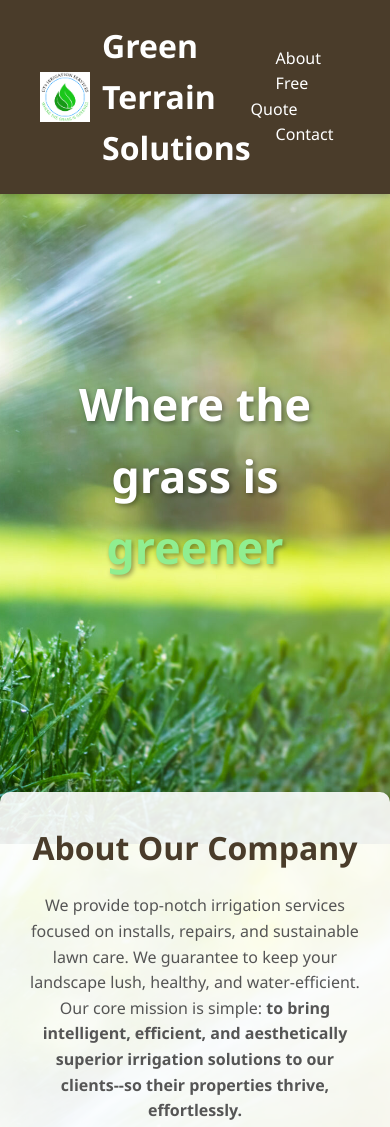
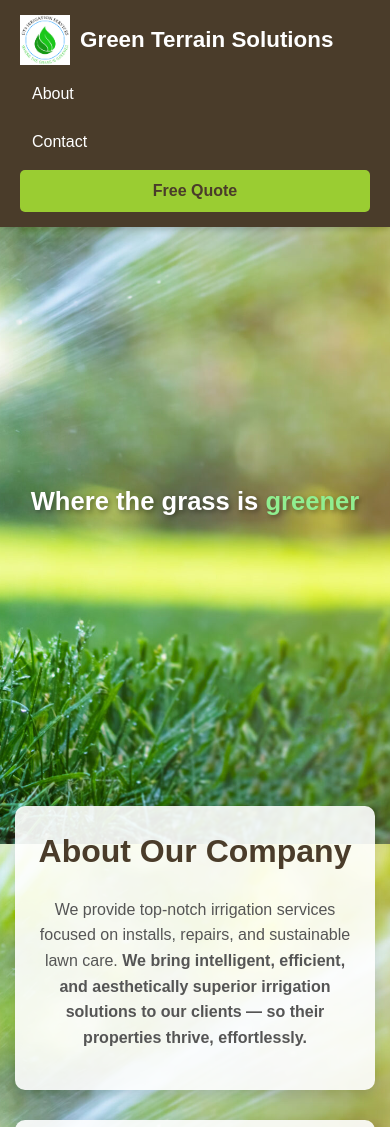
Before and after one commit to xabsudo/GTSIririgationWebsite, a plain HTML site: page index.html in a window 390 px wide. Shown: the top 1127 px of the page. Drawn offline with Linux system fonts and the light colour scheme.

Commit message:
Add files via upload

```diff
--- a/index.html
+++ b/index.html
@@ -4,186 +4,252 @@
 <meta charset="UTF-8">
 <meta name="viewport" content="width=device-width, initial-scale=1">
 <title>Green Terrain Solutions</title>
+
 <style>
-    /* Reset & Base Styles */
   * {
-      margin: 0;
-      padding: 0;
-      box-sizing: border-box;
-      font-family: 'Segoe UI', Tahoma, Geneva, Verdana, sans-serif;
+    margin:0;
+    padding:0;
+    box-sizing:border-box;
+    font-family:Arial, sans-serif;
   }
 
-    /* Full-page background image */
   body {
-      background: url(Irrigation-Banner-Pic-scaled.jpg) no-repeat center center fixed;
+    background: url("Irrigation-Banner-Pic-Scaled.jpg") no-repeat center center fixed;
     background-size: cover;
-      color: #333;
-      line-height: 1.6;
+    color:#333;
+    line-height:1.6;
   }
 
   /* Header */
   header {
-      background-color: #4a3c2a;
-      color: white;
-      padding: 20px 40px;
-      display: flex;
-      justify-content: space-between;
-      align-items: center;
-      box-shadow: 0 2px 6px rgba(0,0,0,0.2);
+    background-color:#4a3c2a;
+    color:white;
+    display:flex;
+    align-items:center;
+    justify-content:space-between;
+    padding:20px 40px;
+    box-shadow:0 2px 6px rgba(0,0,0,0.2);
   }
 
-    /* Logo and title side-by-side */
   .logo-title {
-      display: flex;
-      align-items: center;
-      gap: 12px; /* space between logo and text */
+    display:flex;
+    align-items:center;
+    gap:10px;
   }
 
   .logo-title img {
-      width: 50px;   /* adjust size as needed */
-      height: auto;
+    width:50px;
+    height:auto;
   }
 
   .logo-title h1 {
-      font-size: 2rem;
-      font-weight: bold;
-      color: white;
+    font-size:1.8rem;
+    font-weight:bold;
+    color:white;
+  }
+
+  nav {
+    display:flex;
+    align-items:center;
+    gap:25px;
   }
 
   nav a {
-      color: white;
-      text-decoration: none;
-      margin-left: 25px;
-      font-weight: 500;
-      transition: color 0.3s ease;
+    color:white;
+    text-decoration:none;
+    font-weight:500;
+    transition:color 0.3s ease;
   }
 
   nav a:hover {
-      color: #9acd32;
+    color:#9acd32;
   }
 
-    /* Hero */
+  /* Free Quote button */
+  .quote-link {
+    background:#9acd32;
+    color:#4a3c2a;
+    padding:8px 18px;
+    border-radius:5px;
+    font-weight:bold;
+    transition: background 0.3s ease, transform 0.2s ease;
+  }
+
+  .quote-link:hover {
+    background:#7ab826;
+    transform:scale(1.05);
+  }
+
+  /* Hero Section */
   .hero {
-      min-height: 65vh;
-      display: flex;
-      flex-direction: column;
-      align-items: center;
-      justify-content: center;
-      text-align: center;
-      padding: 20px;
+    min-height:65vh;
+    display:flex;
+    flex-direction:column;
+    justify-content:center;
+    align-items:center;
+    text-align:center;
+    padding:20px;
   }
 
   .hero h2 {
-      font-size: 2.8rem;
-      color: white;
-      text-shadow: 2px 2px 5px rgba(0,0,0,0.4);
-      margin-top: 15px;
+    font-size:2.8rem;
+    color:white;
+    text-shadow:2px 2px 5px rgba(0,0,0,0.4);
   }
 
-    .hero h2 .highlight {
-      color: #90ee90; /*lighter green for "greener" */
-      font-weight: bold;
+  .hero .highlight {
+    color:#90ee90;
+    font-weight:bold;
   }
 
   /* Content Sections */
   .content-section {
-      max-width: 1000px;
-      margin: 50px auto;
-      padding: 30px;
-      background: rgba(255, 255, 255, 0.9);
-      border-radius: 10px;
-      box-shadow: 0 4px 12px rgba(0,0,0,0.1);
-      transition: transform 0.3s ease;
-    }
-
-    .content-section:hover {
-      transform: scale(1.01);
+    max-width:1000px;
+    margin:50px auto;
+    padding:30px;
+    background:rgba(255,255,255,0.9);
+    border-radius:10px;
+    box-shadow:0 4px 12px rgba(0,0,0,0.1);
   }
 
   .content-section h3 {
-      font-size: 2rem;
-      margin-bottom: 20px;
-      color: #4a3c2a;
-      text-align: center;
+    text-align:center;
+    font-size:2rem;
+    color:#4a3c2a;
+    margin-bottom:20px;
   }
 
   .content-section p {
-      margin-bottom: 20px;
-      font-size: 1rem;
-      text-align: center;
-      color: #555;
+    text-align:center;
+    color:#555;
+    font-size:1rem;
+    margin-bottom:20px;
   }
 
   form {
-      display: grid;
-      gap: 15px;
-      max-width: 600px;
-      margin: 0 auto;
+    display:grid;
+    gap:15px;
+    max-width:600px;
+    margin:0 auto;
   }
 
   input, textarea, button {
-      padding: 12px;
-      font-size: 1rem;
-      border-radius: 6px;
-      border: 1px solid #ccc;
-      outline: none;
-    }
-
-    input:focus, textarea:focus {
-      border-color: #2e8b57;
+    padding:12px;
+    font-size:1rem;
+    border-radius:6px;
+    border:1px solid #ccc;
+    outline:none;
   }
 
   button {
-      background-color: #4a3c2a;
-      color: white;
-      cursor: pointer;
-      border: none;
-      font-size: 1rem;
-      font-weight: bold;
-      transition: background-color 0.3s ease, transform 0.2s ease;
+    background-color:#4a3c2a;
+    color:white;
+    font-weight:bold;
+    cursor:pointer;
+    border:none;
+    transition:background-color 0.3s ease, transform 0.2s ease;
   }
 
   button:hover {
-      background-color: #2e8b57;
-      transform: scale(1.03);
+    background-color:#2e8b57;
+    transform:scale(1.03);
   }
 
   .contact-info {
-      display: flex;
-      flex-direction: column;
-      align-items: center;
-      gap: 15px;
-      font-size: 1.1rem;
-      color: #444;
+    text-align:center;
+    font-size:1.1rem;
+    color:#444;
+    line-height:1.8;
+  }
+
+  /* ---------------------
+     MOBILE STYLES
+     --------------------- */
+  @media (max-width:768px) {
+    header {
+      flex-direction:column;
+      align-items:flex-start;
+      padding:15px 20px;
+    }
+
+    .logo-title {
+      margin-bottom:10px;
+    }
+
+    nav {
+      width:100%;
+      justify-content:space-between;
+      flex-wrap:wrap;
+      gap:15px;
+    }
+
+    nav a {
+      font-size:1rem;
+      padding:6px 12px;
+    }
+
+    .quote-link {
+      background:#9acd32;
+      color:#4a3c2a;
+      padding:8px 20px;
+      font-size:1rem;
+    }
+
+    .hero h2 {
+      font-size:2rem;  /* smaller on phones */
+    }
+
+    .content-section {
+      margin:30px 15px;
+      padding:20px;
+    }
+  }
+
+  @media (max-width:480px) {
+    .hero h2 {
+      font-size:1.6rem;
+    }
+    .logo-title h1 {
+      font-size:1.4rem;
+    }
+    nav {
+      gap:10px;
+      flex-direction:column;
+      align-items:flex-start;
+    }
+    .quote-link {
+      width:100%;
+      text-align:center;
+    }
   }
 </style>
 </head>
+
 <body>
-  <!-- Header -->
 <header>
   <div class="logo-title">
-      <img src="Logo.png" alt="Company Logo">
+    <img src="logo.png" alt="Company Logo">
     <h1>Green Terrain Solutions</h1>
   </div>
   <nav>
     <a href="#about">About</a>
-      <a href="#quote">Free Quote</a>
     <a href="#contact">Contact</a>
+    <a href="#quote" class="quote-link">Free Quote</a>
   </nav>
 </header>
 
-  <!-- Hero Section -->
 <section class="hero">
   <h2>Where the grass is <span class="highlight">greener</span></h2>
 </section>
 
-  <!-- About Section -->
 <section class="content-section" id="about">
   <h3>About Our Company</h3>
-    <p>We provide top-notch irrigation services focused on installs, repairs, and sustainable lawn care. We guarantee to keep your landscape lush, healthy, and water-efficient. Our core mission is simple:<strong> to bring intelligent, efficient, and aesthetically superior irrigation solutions to our clients--so their properties thrive, effortlessly.</strong></p>
+  <p>
+    We provide top-notch irrigation services focused on installs, repairs, and sustainable lawn care.
+    <strong>We bring intelligent, efficient, and aesthetically superior irrigation solutions to our clients — so their properties thrive, effortlessly.</strong>
+  </p>
 </section>
 
-  <!-- Free Quote Section -->
 <section class="content-section" id="quote">
   <h3>Get a Free Quote</h3>
   <form>
@@ -195,7 +261,6 @@
   </form>
 </section>
 
-  <!-- Contact Section -->
 <section class="content-section" id="contact">
   <h3>Contact Us</h3>
   <div class="contact-info">
```
Lines whose indentation alone changed are shown as unchanged.
